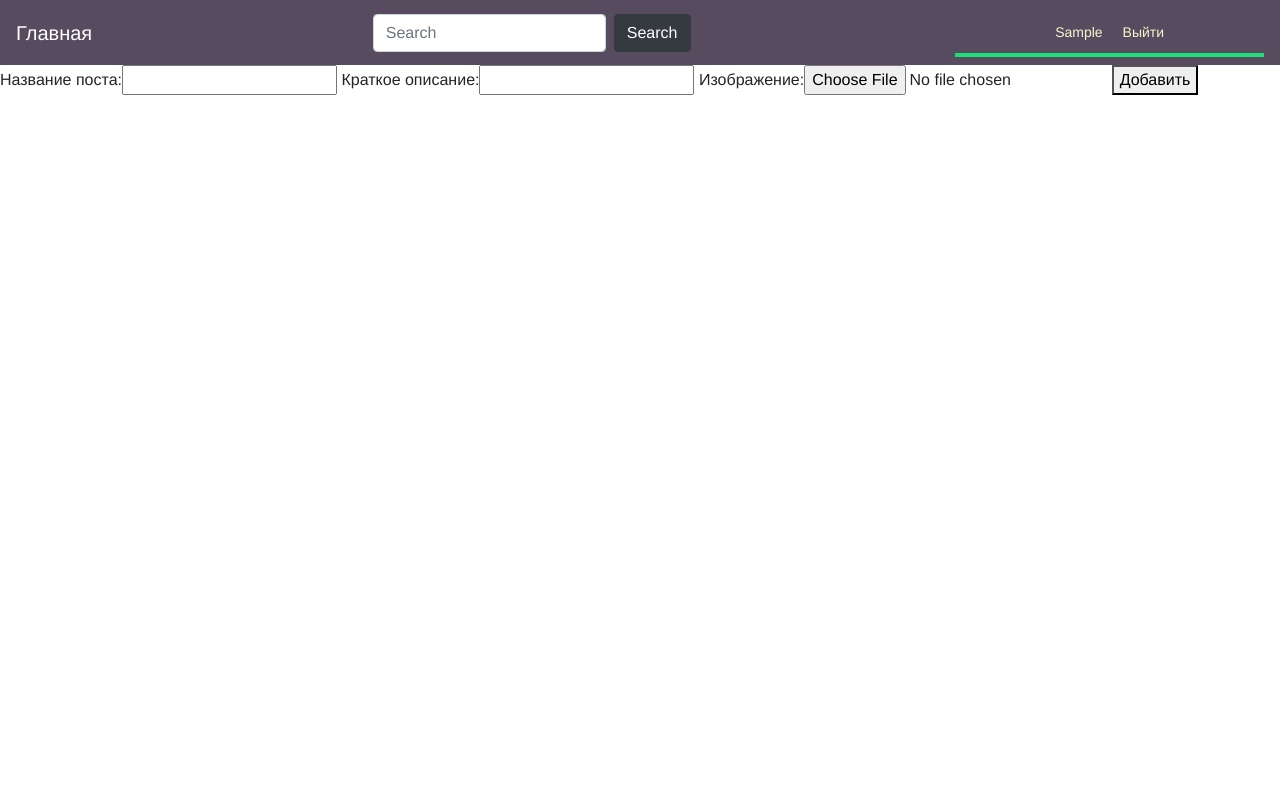
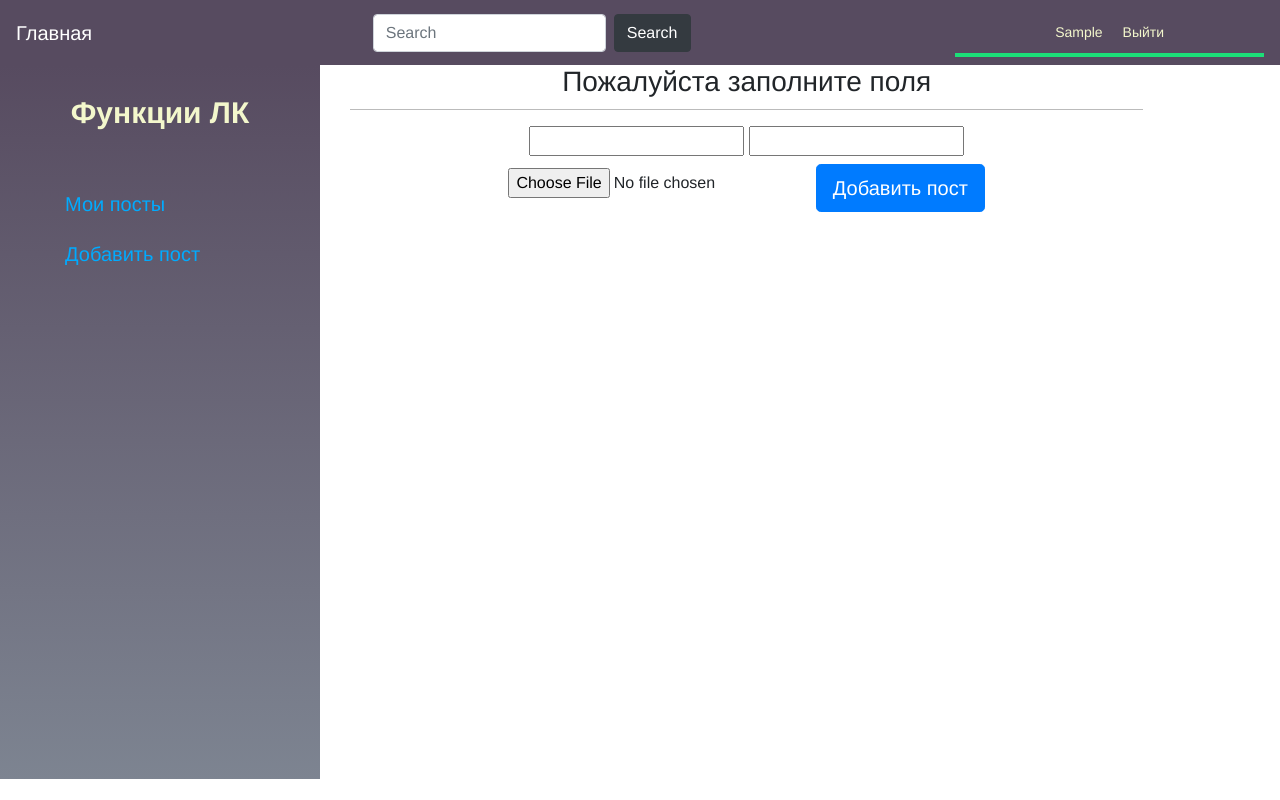
Before and after one commit to Artemchik98/cook_book_lessons, a Django app: page /blog/post-add/ in a window 1280 px wide. Run offline with Django 3.2, Linux system fonts and the light colour scheme; the visitor is signed in with stand-in values (Sample User, id 1); some libraries are stand-ins or nearby versions.

Commit message:
lesson 8 change post_add.html

```diff
--- a/blog/templates/blog/account/post_add.html
+++ b/blog/templates/blog/account/post_add.html
@@ -1,9 +1,47 @@
-{% extends "blog/base.html" %}
-{% block title %}Личный кабинет{% endblock %}
-{% block content %}
-    <form action="." method="post" enctype="multipart/form-data">
-{{ form }}
-    <button type="submit">Добавить</button>
-    {% csrf_token %}
-    </form>
-{% endblock %}
+{% extends "blog/base_account.html" %}
+{% load  bootstrap %}
+{% block title %}
+    Создать пост
+{% endblock title %}
+
+{% block account_content %}
+    <div class="container text-center sign-in">
+        {% if form.errors %}
+            <p>{{ form.errors }}</p>
+            <p>Что-то забыл</p>
+            <form action="." class="form-sign-in login-form" method="post" enctype="multipart/form-data">
+                {{ form.title|bootstrap }}
+                {{ form.short_description|bootstrap }}
+                {{ form.tags|bootstrap }}
+                {{ form.image|bootstrap }}
+                {% csrf_token %}
+                <button class="btn btn-lg btn-primary mt-2" type="submit">
+                    Добавить пост
+                </button>
+            </form>
+        {% elif form.is_valid %}
+            <h1 class="h3 mb-3 font-weight-normal">
+               Пост отправлен на модерацию
+            </h1>
+            <h2 class="mb-3 font-weight-normal">
+                Вы можете:
+            </h2>
+            <a href="{% url 'blog:dashboard' %}" class="btn btn-dark">Вернуться к списку ваших постов</a>
+            <a href="{% url 'blog:post_add' %}" class="btn btn-primary">Добавить пост</a>
+        {% else %}
+            <h1 class="h3 mb-3 font-weight-normal">
+                Пожалуйста заполните поля
+            </h1>
+            <form action="." class="form-sign-in login-form" method="post" enctype="multipart/form-data">
+                {{ form.title|bootstrap }}
+                {{ form.short_description|bootstrap }}
+                {{ form.tags|bootstrap }}
+                {{ form.image|bootstrap }}
+                {% csrf_token %}
+                <button class="btn btn-lg btn-primary mt-2" type="submit">
+                    Добавить пост
+                </button>
+            </form>
+        {% endif %}
+    </div>
+{% endblock  %}
```
